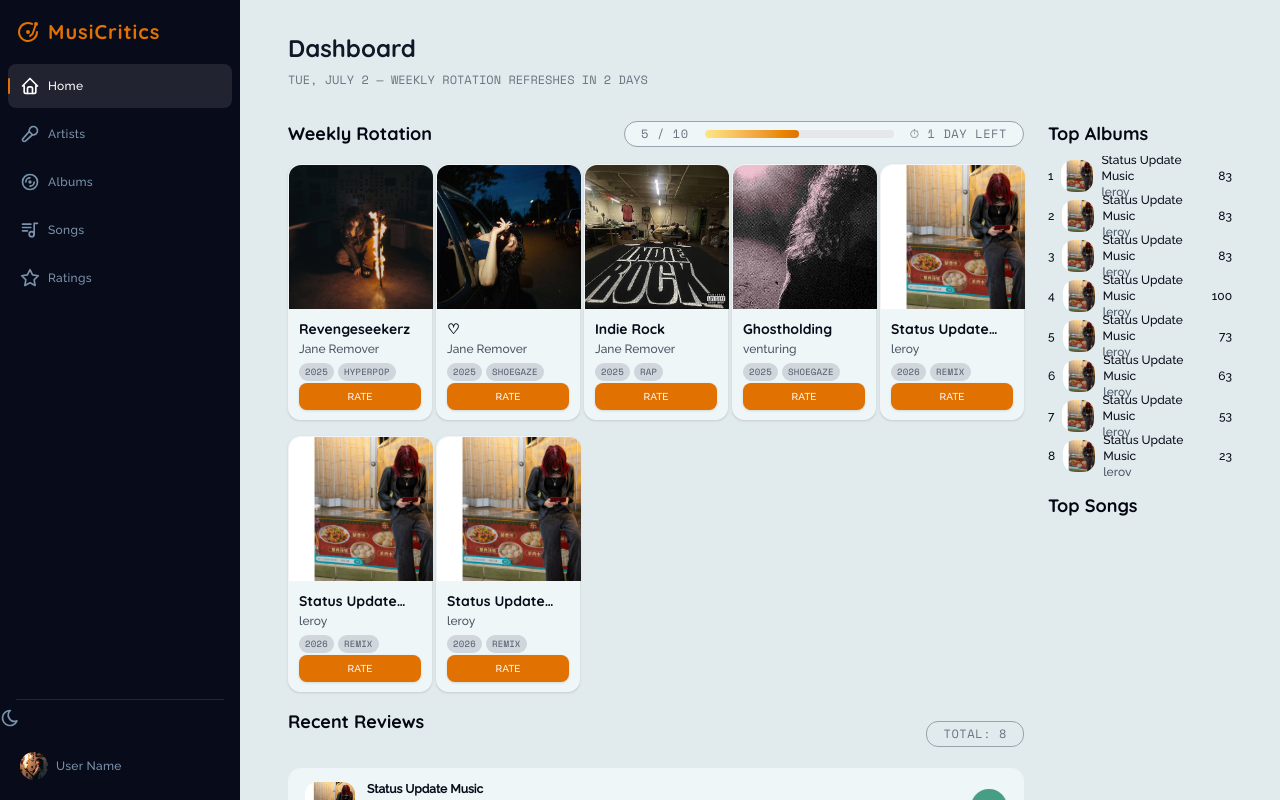
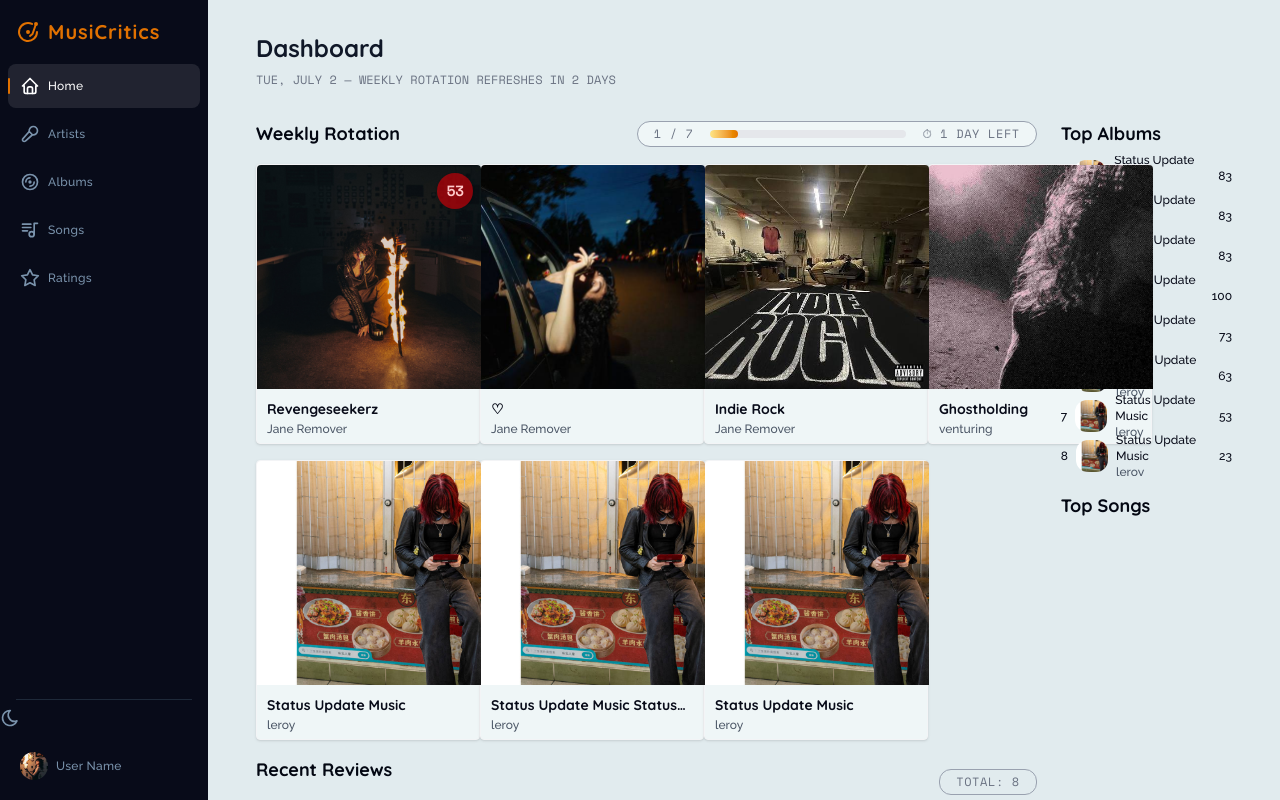
Before and after one commit to pvgfarias/musicritics, a Next.js app: page /dashboard in a window 1280 px wide. Built offline with nearby package versions, Linux system fonts and the light colour scheme.

Commit message:
feat: :sparkles: enhance AlbumCard and RatingGrade components; update layout and styling for improved user experience

```diff
--- a/components/dashboard/album-card.tsx
+++ b/components/dashboard/album-card.tsx
@@ -1,6 +1,7 @@
 import Image from 'next/image';
 import currentRatings from '@/data/currentRatings';
-import Link from 'next/link';
+import RatingGrade from './rating-grade';
+import { useRouter } from 'next/navigation';
 
 type Rating = (typeof currentRatings)[number];
 
@@ -11,46 +12,32 @@ export default function AlbumCard({
   rating: Rating;
   priority: boolean;
 }) {
+  const router = useRouter();
+
   return (
-    <div className='flex flex-col h-64 w-36 shrink-0 bg-foreground shadow-sm cursor-pointer rounded-xl border border-gray-100 dark:border-foreground-border transition-all duration-200 ease-out hover:-translate-y-1.5 hover:rotate-[-0.4deg] hover:shadow-lg'>
-      <div className='relative w-36 h-36 shrink-0'>
+    <div
+      className='flex flex-col h-70 w-56 shrink-0 bg-foreground shadow-sm cursor-pointer rounded-sm border border-gray-100 dark:border-foreground-border transition-all duration-200 ease-out hover:-translate-y-1.5 hover:rotate-[-0.4deg] hover:shadow-lg'
+      onClick={() => router.push(`dashboard/albums/${rating.id}`)}
+    >
+      <div className='relative w-56 h-56 shrink-0'>
         <Image
           src={`/${rating.image}`}
           alt={`${rating.albumName} by ${rating.artistName}`}
           fill
-          className='rounded-t-xl object-cover'
+          className='rounded-t-sm object-cover'
           priority={priority}
         />
+        {rating.myGrade && (
+          <RatingGrade ratingGrade={rating.myGrade} inAlbum={true} />
+        )}
       </div>
-
       <div className='flex flex-col p-2.5 justify-start gap-0.5 flex-1'>
-        <p className='text-sm font-title font-bold text-dark-blue dark:text-white line-clamp-1'>
+        <p className='font-title font-bold text-sm text-dark-blue dark:text-white line-clamp-1'>
           {rating.albumName}
         </p>
         <p className='text-xs text-gray-600 dark:text-gray-300 line-clamp-1'>
           {rating.artistName}
         </p>
-        <div className='flex flex-row gap-1'>
-          <span className='inline-flex w-fit items-center text-[9px] font-mono uppercase tracking-wide text-gray-600 dark:text-gray-300 bg-gray-300 dark:bg-mist-700 rounded-full px-1.5 py-0.5 mt-1'>
-            {rating.releaseYear}
-          </span>
-          <span className='inline-flex w-fit items-center text-[9px] font-mono uppercase tracking-wide text-gray-600 dark:text-gray-300 bg-gray-300 dark:bg-mist-700 rounded-full px-1.5 py-0.5 mt-1 truncate max-w-16'>
-            {rating.genre}
-          </span>
-        </div>
-
-        {rating.finalized ? (
-          <button className='mt-auto bg-transparent font-semibold text-amber-600 border-amber-600 border-2 transition-all duration-200 hover:bg-gray-100 cursor-pointer py-1.5 text-[10px] rounded-md w-full'>
-            VIEW
-          </button>
-        ) : (
-          <Link
-            href={`/dashboard/albums/${rating.id}`}
-            className='mt-auto rounded-lg py-1.5 text-[10px] text-white bg-amber-600 shadow-sm transition-all duration-200 hover:bg-amber-600/90 hover:shadow-md active:scale-[0.98] w-full text-center'
-          >
-            RATE
-          </Link>
-        )}
       </div>
     </div>
   );
--- a/components/dashboard/rating-grade.tsx
+++ b/components/dashboard/rating-grade.tsx
@@ -1,4 +1,10 @@
-export default function RatingGrade({ ratingGrade }: { ratingGrade: number }) {
+export default function RatingGrade({
+  ratingGrade,
+  inAlbum,
+}: {
+  ratingGrade: number;
+  inAlbum: boolean;
+}) {
   const ratingColor =
     ratingGrade >= 80
       ? 'bg-emerald-700/70 text-lime-200'
@@ -6,9 +12,11 @@ export default function RatingGrade({ ratingGrade }: { ratingGrade: number }) {
         ? 'bg-amber-700/70 text-amber-200'
         : 'bg-red-700/70 text-red-200';
 
+  const positioning = inAlbum ? 'absolute top-2 right-2 h-9 w-9' : '';
+
   return (
     <div
-      className={`${ratingColor} shrink-0 rounded-full w-9 h-9 flex items-center justify-center shadow-sm`}
+      className={`${ratingColor} ${positioning} shrink-0 rounded-full w-9 h-9 flex items-center justify-center shadow-sm`}
     >
       <span className='text-sm font-mono font-bold'>{ratingGrade}</span>
     </div>
--- a/components/dashboard/review-card.tsx
+++ b/components/dashboard/review-card.tsx
@@ -12,7 +12,7 @@ export default function ReviewCard({ rating }: { rating: Rating }) {
       <div className='flex flex-row gap-4 items-center'>
         <div className='relative'>
           {rating.finalGrade !== undefined && (
-            <RatingGrade ratingGrade={rating.finalGrade} />
+            <RatingGrade ratingGrade={rating.finalGrade} inAlbum={false} />
           )}
           <Image
             src={`/${rating.image}`}
--- a/components/dashboard/weekly-picks-bar.tsx
+++ b/components/dashboard/weekly-picks-bar.tsx
@@ -1,6 +1,6 @@
 export default function WeeklyPicksBar({
-  completed = 5,
-  total = 10,
+  completed = 1,
+  total = 7,
   daysLeft = 1,
 }) {
   const pct = total > 0 ? (completed / total) * 100 : 0;
--- a/components/dashboard/weekly-rotation.tsx
+++ b/components/dashboard/weekly-rotation.tsx
@@ -3,7 +3,7 @@ import CardGrid from '../ui/card-grid';
 import WeeklyPicksBar from './weekly-picks-bar';
 
 export default function WeeklyRotation() {
-  const MAX_ALBUMS = 5;
+  const MAX_ALBUMS = 4;
 
   const ratings = currentRatings.filter(rating => rating.finalized === false);
 
--- a/components/layout/sidebar.tsx
+++ b/components/layout/sidebar.tsx
@@ -19,7 +19,7 @@ export default function Sidebar() {
         initial={shouldReduceMotion ? false : { x: -100, opacity: 0 }}
         animate={{ x: 0, opacity: 1 }}
         transition={{ duration: shouldReduceMotion ? 0 : 0.5 }}
-        className='hidden md:flex flex-col h-dvh shrink-0 w-60 overflow-hidden py-2 bg-dark-blue text-steel-blue dark:border-r dark:border-foreground-border'
+        className='hidden md:flex flex-col h-dvh shrink-0 w-52 overflow-hidden py-2 bg-dark-blue text-steel-blue dark:border-r dark:border-foreground-border'
       >
         <nav
           className='flex grow flex-row justify-between space-x-2 md:flex-col md:space-x-0 md:space-y-2 '
```
